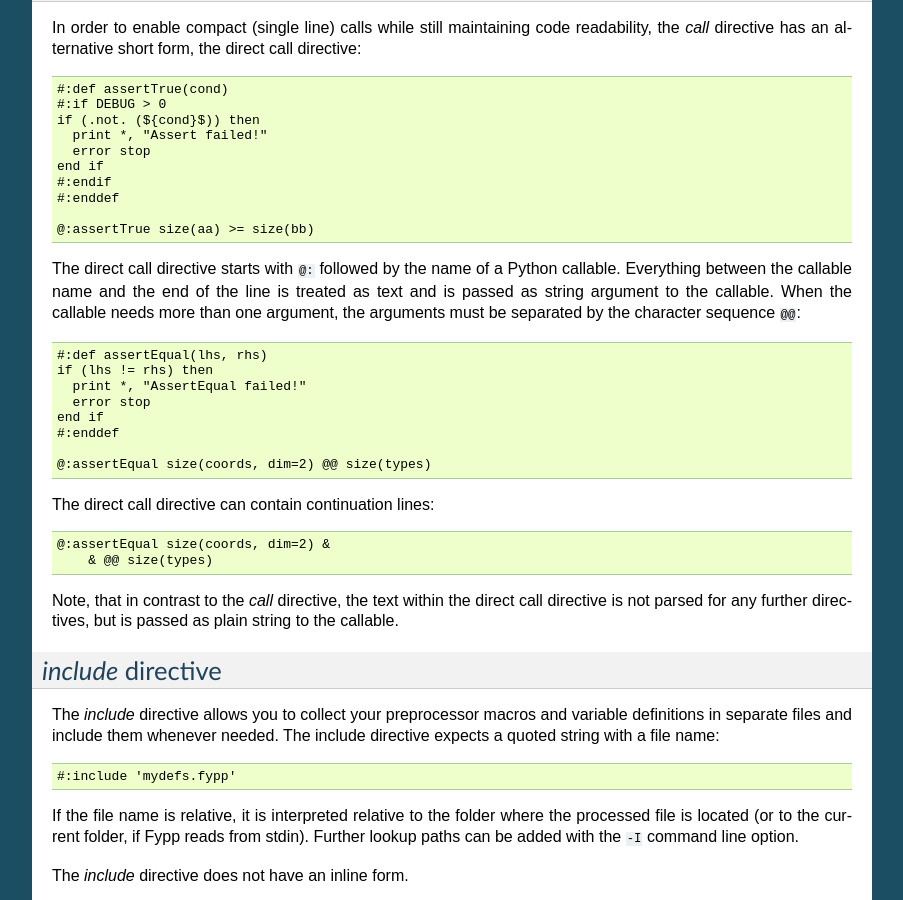
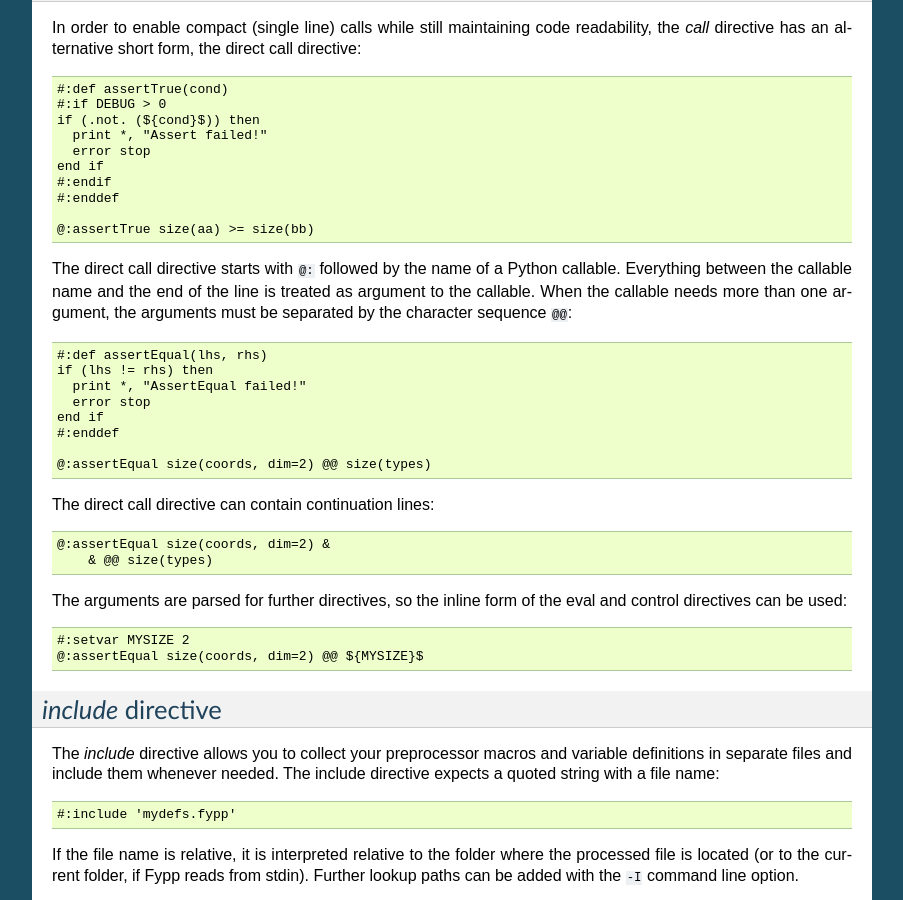
Before and after one commit to aradi/fypp, a Sphinx documentation site: the page built from docs/fypp.rst, in a window 1280 px wide and 900 px high, scrolled down 11979 px. Shown: the whole window, without its empty margins (198-1101 px from the left). Built offline with Sphinx 7.4.7, drawn with Linux system fonts in a browser that asks for light colours.

Commit message:
Enable inline directives in direct macro calls.

```diff
--- a/CHANGELOG.rst
+++ b/CHANGELOG.rst
@@ -10,6 +10,8 @@ Added
 -----
 
 * Change log file.
+
+* Allow inline eval and control directives in direct macro call arguments.
 
 
 1.0
--- a/docs/fypp.rst
+++ b/docs/fypp.rst
@@ -745,9 +745,8 @@ directive::
 
 The direct call directive starts with ``@:`` followed by the name of a Python
 callable. Everything between the callable name and the end of the line is
-treated as text and is passed as string argument to the callable. When the
-callable needs more than one argument, the arguments must be separated by the
-character sequence ``@@``::
+treated as argument to the callable. When the callable needs more than one
+argument, the arguments must be separated by the character sequence ``@@``::
 
   #:def assertEqual(lhs, rhs)
   if (lhs != rhs) then
@@ -763,9 +762,11 @@ The direct call directive can contain continuation lines::
   @:assertEqual size(coords, dim=2) &
       & @@ size(types)
 
-Note, that in contrast to the `call` directive, the text within the direct call
-directive is not parsed for any further directives, but is passed as plain
-string to the callable.
+The arguments are parsed for further directives, so the inline form of the
+eval and control directives can be used::
+
+  #:setvar MYSIZE 2
+  @:assertEqual size(coords, dim=2) @@ ${MYSIZE}$
 
 
 `include` directive
```
Also changed, not shown: 2 other files.
